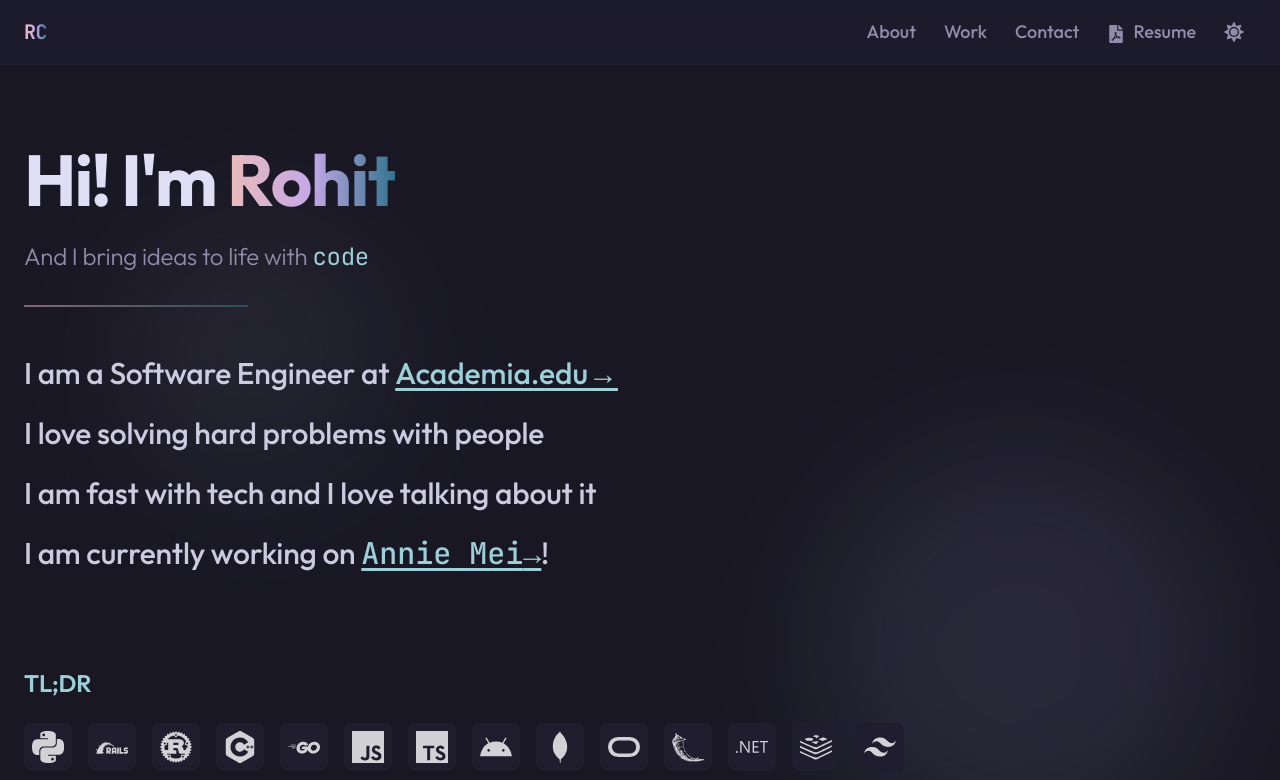
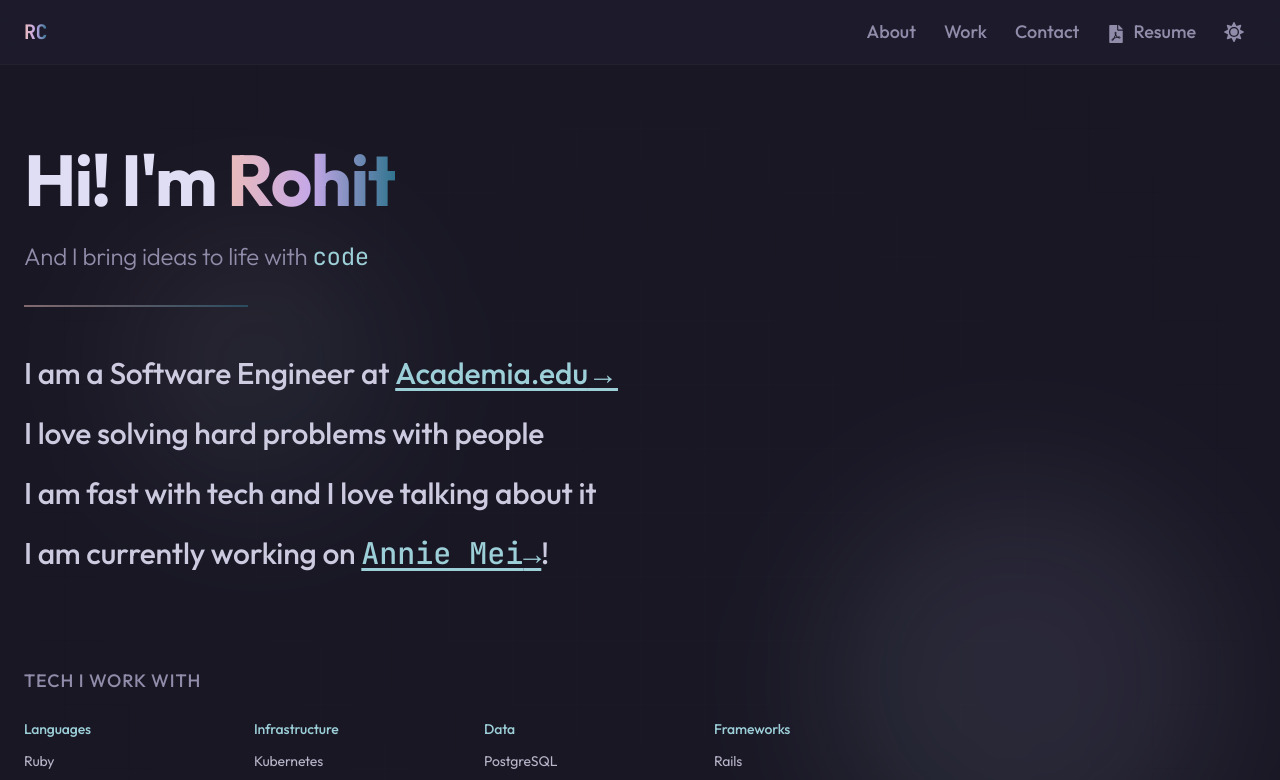
Before and after one commit to InfernapeXavier/InfernapeXavier.github.io, a Next.js app: page / in a window 1280 px wide. Shown: the top 780 px of the page. Built offline with nearby package versions, Linux system fonts and the light colour scheme.

Commit message:
refactor: reorganize skills into categorized text layout

```diff
--- a/src/components/Skills.tsx
+++ b/src/components/Skills.tsx
@@ -1,84 +1,48 @@
 "use client";
 
-import Image from "next/image";
-import { useState } from "react";
-import { useTheme } from "@/contexts/ThemeContext";
-
-interface Skill {
+interface SkillCategory {
   name: string;
-  icon: string;
+  skills: string[];
 }
 
-const skills: Skill[] = [
-  { name: "Python", icon: "/skills/python.svg" },
-  { name: "Rails", icon: "/skills/rails.svg" },
-  { name: "Rust", icon: "/skills/rust.svg" },
-  { name: "C/C++", icon: "/skills/cplusplus.svg" },
-  { name: "Go", icon: "/skills/go.svg" },
-  { name: "JavaScript", icon: "/skills/javascript.svg" },
-  { name: "TypeScript", icon: "/skills/typescript.svg" },
-  { name: "Android", icon: "/skills/android.svg" },
-  { name: "MongoDB", icon: "/skills/mongodb.svg" },
-  { name: "SQL", icon: "/skills/oracle.svg" },
-  { name: "Flask", icon: "/skills/flask.svg" },
-  { name: ".NET", icon: "/skills/net.svg" },
-  { name: "Redis", icon: "/skills/redis.svg" },
-  { name: "Tailwind CSS", icon: "/skills/tailwindcss.svg" },
-  { name: "Alexa Skills", icon: "/skills/amazonalexa.svg" },
-  { name: "Netlify", icon: "/skills/netlify.svg" },
-  { name: "Git", icon: "/skills/git.svg" },
+const skillCategories: SkillCategory[] = [
+  {
+    name: "Languages",
+    skills: ["Ruby", "Python", "Rust", "TypeScript", "SQL"],
+  },
+  {
+    name: "Infrastructure",
+    skills: ["Kubernetes", "AWS", "Terraform", "Docker", "Cloudflare"],
+  },
+  {
+    name: "Data",
+    skills: ["PostgreSQL", "Redis", "GraphQL", "Datadog"],
+  },
+  {
+    name: "Frameworks",
+    skills: ["Rails", "Flask", "React", "Next.js"],
+  },
 ];
 
 export default function Skills() {
-  const [activeTooltip, setActiveTooltip] = useState<string | null>(null);
-  const { isDark } = useTheme();
-
   return (
     <div className="animate-fade-in">
-      <h3
-        className={`text-2xl font-semibold mb-6 ${
-          isDark ? "text-rose-pine-foam" : "text-rose-pine-dawn-pine"
-        }`}
-      >
-        TL;DR
+      <h3 className="text-lg font-medium text-theme-subtle mb-6 uppercase tracking-wider">
+        Tech I work with
       </h3>
-      <div className="flex flex-wrap gap-4">
-        {skills.map((skill) => (
-          <div
-            key={skill.name}
-            className="relative group"
-            onMouseEnter={() => setActiveTooltip(skill.name)}
-            onMouseLeave={() => setActiveTooltip(null)}
-          >
-            <div className="w-12 h-12 bg-theme-surface rounded-lg p-2 transition-all duration-300 hover:bg-theme-highlight hover:scale-110 relative">
-              {/* Default state icon */}
-              <div className="absolute inset-0 p-2 transition-all duration-300 group-hover:opacity-0">
-                <Image
-                  src={skill.icon}
-                  alt={skill.name}
-                  width={32}
-                  height={32}
-                  className={`w-full h-full object-contain ${
-                    isDark ? "brightness-0 invert" : "brightness-0"
-                  } opacity-80 transition-all duration-300`}
-                />
-              </div>
-              {/* Hover state icon */}
-              <div className="absolute inset-0 p-2 opacity-0 transition-all duration-300 group-hover:opacity-100">
-                <Image
-                  src={skill.icon}
-                  alt={skill.name}
-                  width={32}
-                  height={32}
-                  className="w-full h-full object-contain transform group-hover:scale-110 transition-all duration-300"
-                />
-              </div>
-            </div>
-            {activeTooltip === skill.name && (
-              <div className="absolute -top-8 left-1/2 transform -translate-x-1/2 px-2 py-1 bg-theme-surface text-theme-text text-sm rounded shadow-lg whitespace-nowrap z-10 border border-theme-highlight/50 backdrop-blur-sm">
-                {skill.name}
-              </div>
-            )}
+      <div className="grid grid-cols-2 md:grid-cols-4 gap-6">
+        {skillCategories.map((category) => (
+          <div key={category.name}>
+            <h4 className="text-sm font-medium text-rose-pine-foam dark:text-rose-pine-foam mb-3">
+              {category.name}
+            </h4>
+            <ul className="space-y-1.5">
+              {category.skills.map((skill) => (
+                <li key={skill} className="text-theme-text/80 text-sm">
+                  {skill}
+                </li>
+              ))}
+            </ul>
           </div>
         ))}
       </div>
```
